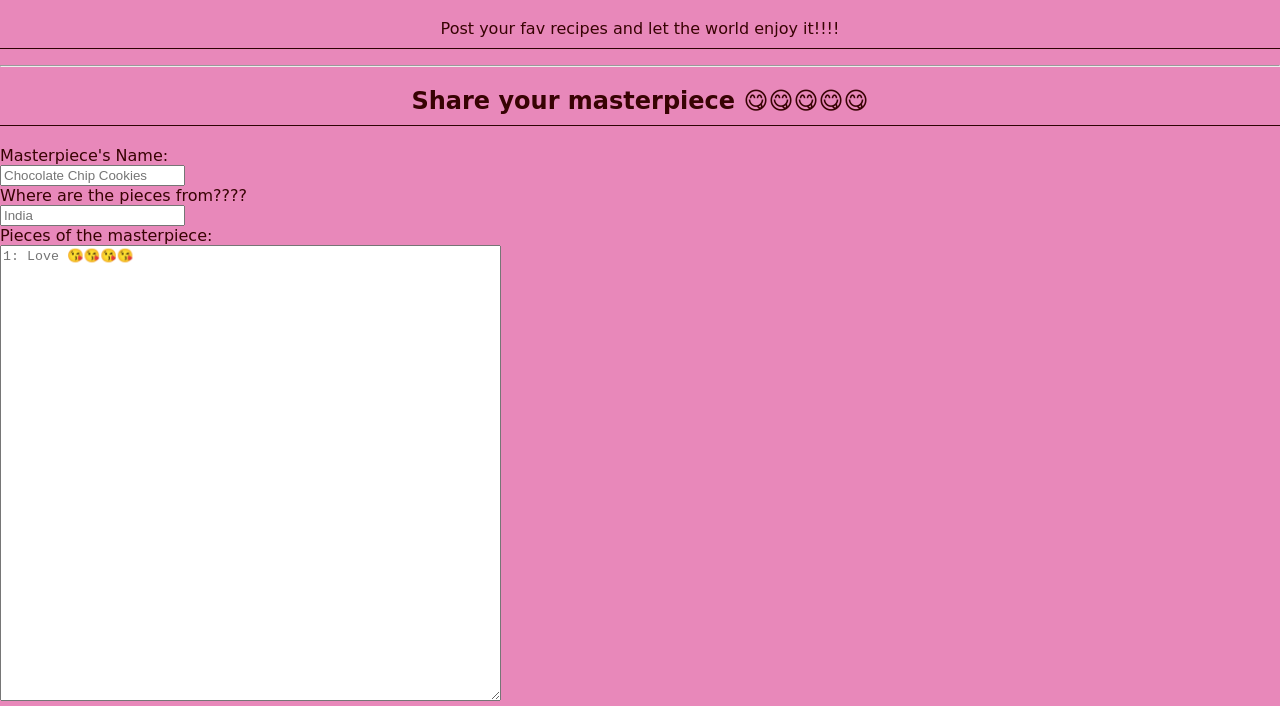
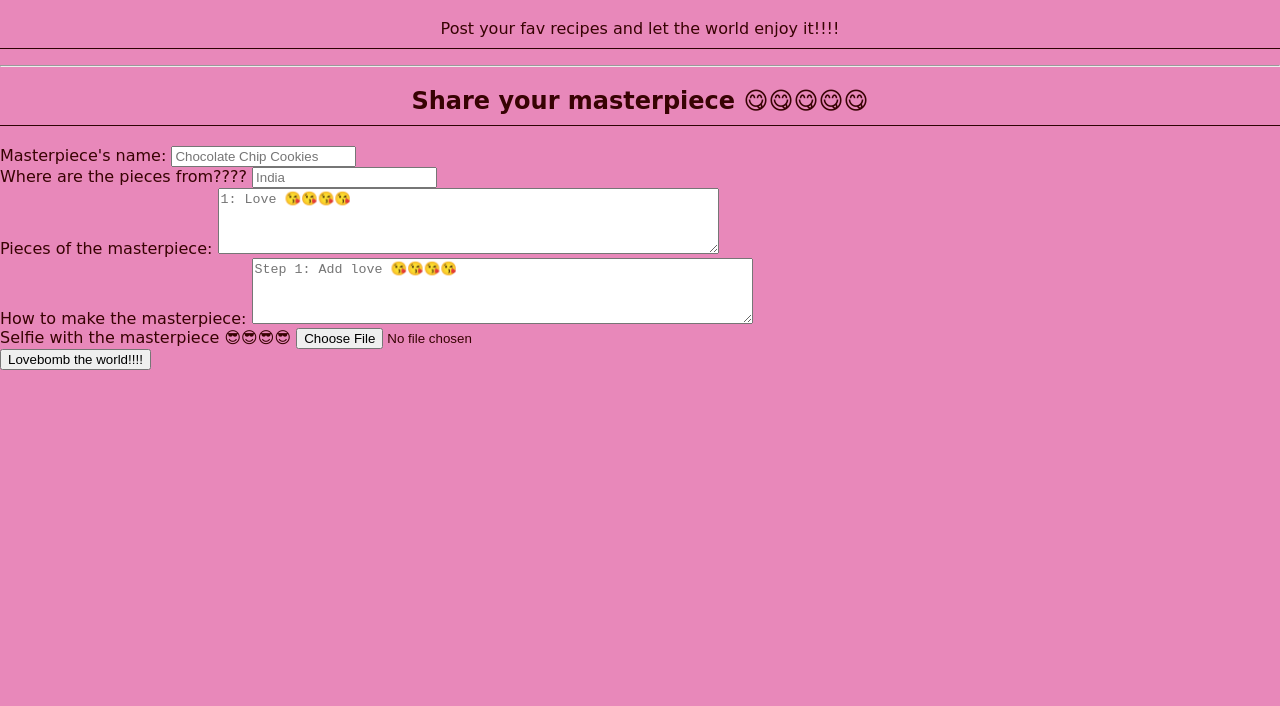
Before and after one commit to schrodinger-ki-billi/Easyco, a plain HTML site: page index.html in a window 1280 px wide. Shown: the part 73-779 px from the top of the page. Drawn offline with Linux system fonts and the light colour scheme.

Commit message:
Refactor form structure and styling in index.html

```diff
--- a/index.html
+++ b/index.html
@@ -13,22 +13,24 @@
   </body>
   <hr>
   <h2>Share your masterpiece 😋😋😋😋😋</h2>
+  <div class="form-container">
     <form>
-    <label>Masterpiece's Name:</label><br>
+      <label>Masterpiece's name:</label>
       <input type="text" placeholder="Chocolate Chip Cookies"><br>
 
-    <label>Where are the pieces from????</label><br>
+      <label>Where are the pieces from????</label>
       <input type="text" placeholder="India"><br>
 
-    <label>Pieces of the masterpiece:</label><br>
-    <textarea rows="30" cols="60" placeholder="1: Love 😘😘😘😘"></textarea><br>
+      <label>Pieces of the masterpiece:</label>
+      <textarea rows="4" cols="60" placeholder="1: Love 😘😘😘😘"></textarea><br>
 
-    <label>How to make the masterpiece:</label><br>
-    <textarea rows="30" cols="60" placeholder="Step 1: Add love 😘😘😘😘"></textarea><br>
+      <label>How to make the masterpiece:</label>
+      <textarea rows="4" cols="60" placeholder="Step 1: Add love 😘😘😘😘"></textarea><br>
 
       <label>Selfie with the masterpiece 😎😎😎😎</label>
       <input type="file" accept="image/*" class="Lovely!!!!"><br>
 
       <button type="button">Lovebomb the world!!!!</button>
     </form>
+  </div>
 </html>
```
Lines whose indentation alone changed are shown as unchanged.
